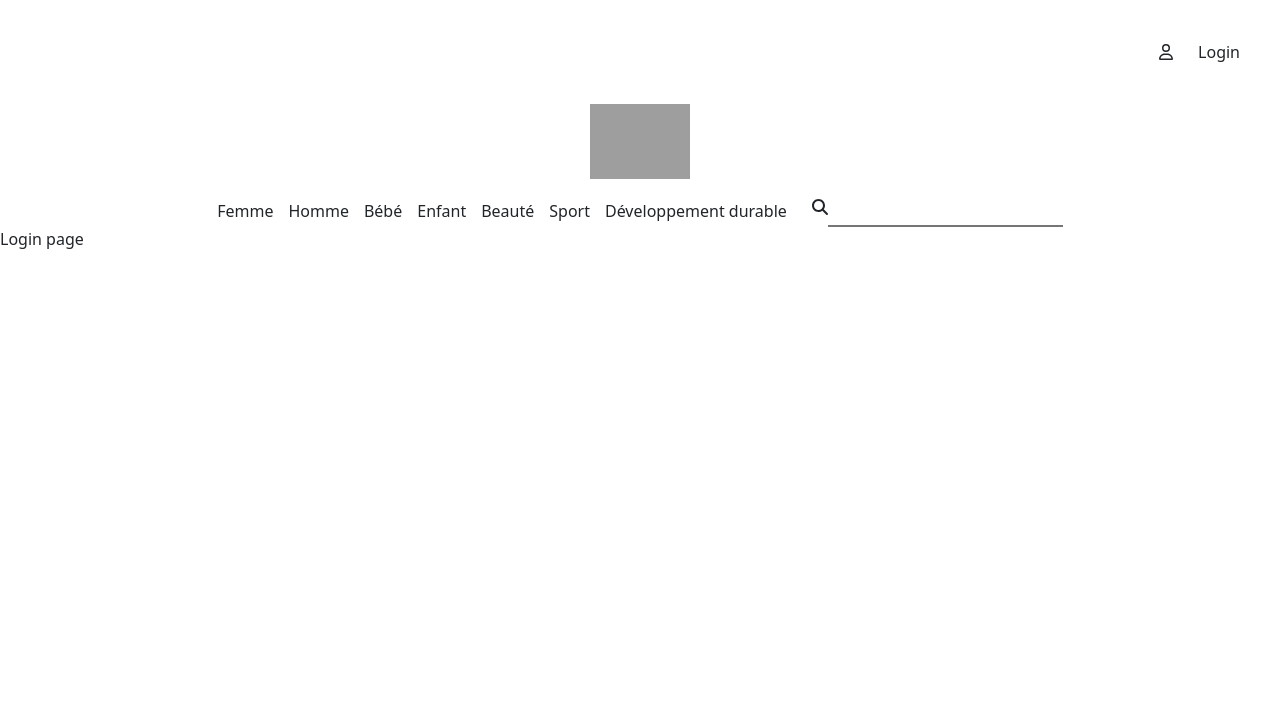
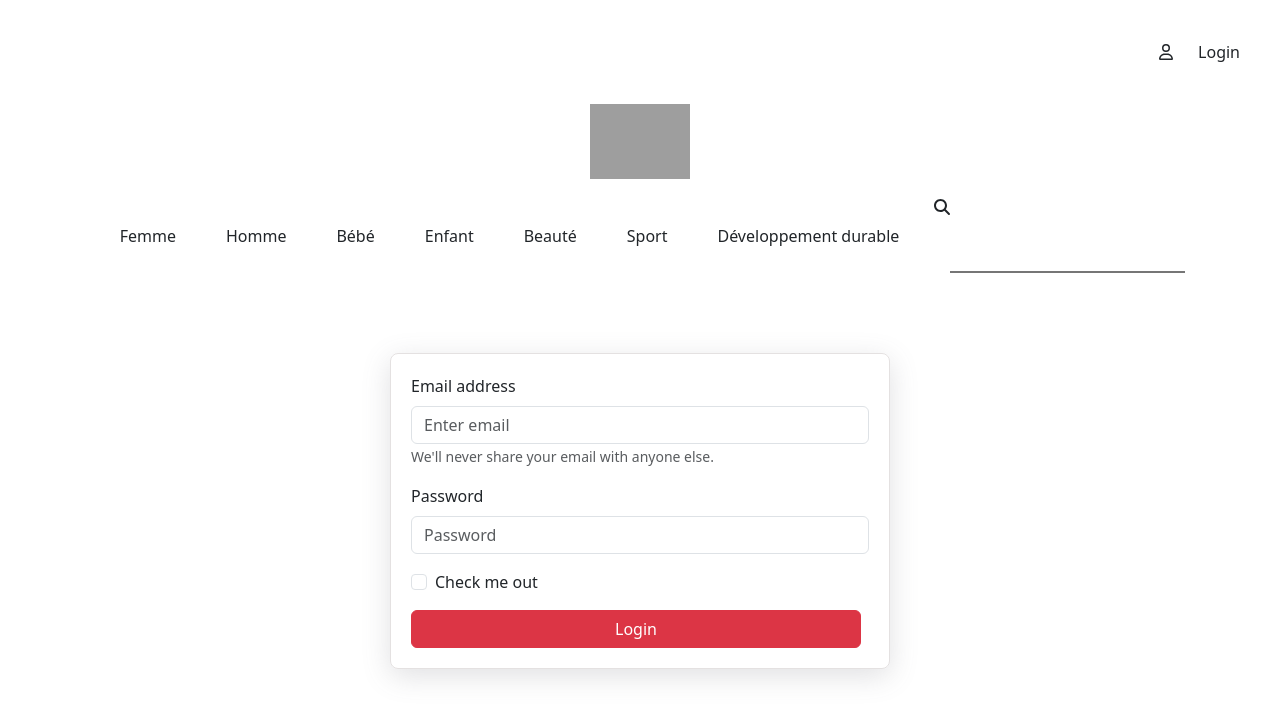
Before and after one commit to smy-bs/hetmProject, a React (Create React App) app: page /login in a window 1280 px wide. Shown: the top 718 px of the page. Built offline with nearby package versions, Linux system fonts and the light colour scheme; grey boxes are pictures that could not be loaded.

Commit message:
detailpage

```diff
--- a/src/App.css
+++ b/src/App.css
@@ -3,6 +3,7 @@
   justify-content: flex-end;
   gap:25px;
   padding:40px;
+  cursor:pointer;
 }
 
 .nav-section{
@@ -26,7 +27,7 @@
 }
 
 .menu-list li{
-  margin-right: 15px; /* 메뉴 아이템 간격 설정 */
+margin:25px 25px;
 }
 .search {
   display:flex;
@@ -48,3 +49,38 @@
     transform: scale(1.1);
     transition: all 300ms ease-out;
   }
+
+ .form_section{
+    margin-top:5rem;
+  }
+
+  .form-Group{
+    width:500px;
+    padding:20px;
+    margin:auto;
+    border:1px solid #c1b9b96e;
+    border-radius: 8px;
+    box-shadow: rgba(100, 100, 111, 0.2) 0px 7px 29px 0px;
+  }
+  .btn_login{
+        width:450px;
+  }
+  .items-list{
+    display:flex;
+    justify-content: flex-start;
+    flex-direction: column;
+    padding-bottom:5px;
+
+  }
+  .product-img{
+    display:flex;
+    justify-content: flex-end;
+      }
+  .dropdown-toggle.btn.btn-light {
+        border: 1px solid black;
+
+      }
+  .btn-dark{
+    width:450px;
+    margin-top:10px;
+  }
--- a/src/App.js
+++ b/src/App.js
@@ -1,19 +1,24 @@
-import logo from './logo.svg';
+import {useState,useEffect} from "react";
 import './App.css';
 import { Routes, Route } from "react-router-dom";
 import ProductAll from "./page/ProductAll";
+import ProductDetail from "./page/ProductDetail";
 import Login from "./page/Login";
-import ProductDetail from './page/ProductDetail';
 import Navbar from './component/Navbar';
 import 'bootstrap/dist/css/bootstrap.min.css';
+import PrivateRoute from "./route/PrivateRoute";
 
 function App() {
+  const [authenticate,setAuthenticate]=useState(false) // true면 로그인이 되고 fqlse면 로그인이 안됨
+  useEffect(()=>{
+    console.log("aaa",authenticate);
+  },[authenticate])
   return <div>
-    <Navbar />
+  <Navbar />
    <Routes>
-    <Route path="" element={<ProductAll/>} />
-    <Route path="/login" element={<Login/>} />
-    <Route path="/Product:id" element={<ProductDetail/>} />
+    <Route path="/" element={<ProductAll/>} />
+    <Route path="/login" element={<Login setAuthenticate ={setAuthenticate}/>} />
+    <Route path="/Product/:id" element={<PrivateRoute authenticate={authenticate}/>} />
   </Routes>
 
 </div>
--- a/src/component/Navbar.js
+++ b/src/component/Navbar.js
@@ -2,6 +2,7 @@
 import { FontAwesomeIcon } from '@fortawesome/react-fontawesome';
 import { faUser } from '@fortawesome/free-regular-svg-icons';
 import { faSearch } from '@fortawesome/free-solid-svg-icons';
+import { useNavigate } from 'react-router-dom';
 
 
 const Navbar = () => {
@@ -14,9 +15,13 @@
         "Sport",
         "Développement durable",
     ];
+    const navigate = useNavigate()
+    const goToLogin = ()=>{
+          navigate('/login');
+    };
   return (
     <div>
-        <div className="login-button">
+        <div className="login-button" onClick={goToLogin}>
       <div>
         <FontAwesomeIcon icon = {faUser} /></div>
         <div>Login</div>
--- a/src/component/ProductCard.js
+++ b/src/component/ProductCard.js
@@ -1,11 +1,16 @@
 import React from 'react'
+import { useNavigate } from 'react-router-dom'
 
 const ProductCard = ({item}) => {
+  const navigate = useNavigate();
+  const showDetail = () =>{
+    navigate(`/product/${item.id}`);
+  };
   return (
-    <div>
+    <div onClick={showDetail}>
     <div>
       <img className="ProductImg" src= {item?.img} /></div>
-      <div>{item?.choice == true? "Concsious choice":""}</div>
+      <div>{item?.choice == true? "Concious choice":""}</div>
       <div>{item?.title}</div>
       <div>{item?.price}</div>
       <div>{item?.new == true? "신제품":""}</div>
--- a/src/page/Login.js
+++ b/src/page/Login.js
@@ -1,9 +1,42 @@
 import React from 'react'
+import { Container } from 'react-bootstrap';
+import Button from 'react-bootstrap/Button';
+import Form from 'react-bootstrap/Form';
+import { useNavigate } from 'react-router-dom';
 
-const Login = () => {
+
+const Login = ({setAuthenticate}) => {
+  const navigate = useNavigate();
+  const loginUser = (event) =>{
+    event.preventDefault(); // 페이지 새로고침방지
+    console.log("login user function issue");
+    setAuthenticate(true);
+    navigate('/');
+  }
   return (
-    <div>
-      Login page
+    <div className="form_section">
+      <Container>
+       <Form className="form-Group" onSubmit={(event)=>loginUser(event)}>
+      <Form.Group className="mb-3" controlId="formBasicEmail">
+        <Form.Label>Email address</Form.Label>
+        <Form.Control type="email" placeholder="Enter email" />
+        <Form.Text className="text-muted">
+          We'll never share your email with anyone else.
+        </Form.Text>
+      </Form.Group>
+
+      <Form.Group className="mb-3" controlId="formBasicPassword">
+        <Form.Label>Password</Form.Label>
+        <Form.Control type="password" placeholder="Password" />
+      </Form.Group>
+      <Form.Group className="mb-3" controlId="formBasicCheckbox">
+        <Form.Check type="checkbox" label="Check me out" />
+      </Form.Group>
+      <Button variant="danger" type="submit" className="btn_login">
+        Login
+      </Button>
+    </Form>
+    </Container>
     </div>
   )
 }
--- a/src/page/ProductAll.js
+++ b/src/page/ProductAll.js
@@ -5,7 +5,7 @@
 const ProductAll = () => {
       const [productList, setProductList] = useState([]);
       const getProducts = async () => {
-      let url = `http://localhost:5000/products`;
+      let url = ` https://my-json-server.typicode.com/smy-bs/hetmProject/products`;
       let response = await fetch(url);
       let data = await response.json();
       setProductList(data)
--- a/src/page/ProductDetail.js
+++ b/src/page/ProductDetail.js
@@ -1,11 +1,50 @@
-import React from 'react'
+import React, { useEffect,useState } from 'react';
+import { Container, Row, Col, Dropdown,Button } from 'react-bootstrap';
+import {useParams} from "react-router-dom";
+
 
 const ProductDetail = () => {
+  let{id} = useParams();
+  const[product,setProduct]= useState(null);
+
+  const getProductDetail = async () => {
+    let url = ` https://my-json-server.typicode.com/smy-bs/hetmProject/products/${id}`;
+    let response = await fetch(url);
+    let data =  await response.json();
+    console.log(data);
+    setProduct(data);
+  }
+  useEffect(()=>{
+       getProductDetail();
+  },[])
+
   return (
-    <div>
-      ProductDetail page
-    </div>
-  )
-}
+    <Container>
+     <Row>
+      <Col>
+      <img src={product?.img}/></Col>
+      <Col>
+      <div className="items-list">{product?.title}</div>
+      <div className="items-list">{product?.price}</div>
+      <div className="items-list">{product?.choice == true? "Concious choice":""}</div>
+
+      <Dropdown>
+            <Dropdown.Toggle variant="light" id="dropdown-basic" >
+              사이즈 선택
+            </Dropdown.Toggle>
+            <Dropdown.Menu>
+              <Dropdown.Item href="#/action-1">S</Dropdown.Item>
+              <Dropdown.Item href="#/action-2">M</Dropdown.Item>
+              <Dropdown.Item href="#/action-3">L</Dropdown.Item>
+            </Dropdown.Menu>
+          </Dropdown>
+
+          <Button className="btn-dark" variant="dark">추가</Button>
+
+      </Col>
+     </Row>
+    </Container>
+  );
+};
 
 export default ProductDetail
--- /dev/null
+++ b/src/route/PrivateRoute.js
@@ -0,0 +1,10 @@
+import React from 'react';
+import ProductDetail from '../page/ProductDetail';
+import { Navigate} from "react-router-dom";
+
+
+const PrivateRoute = ({authenticate}) => {
+  return authenticate == true ? <ProductDetail/> : <Navigate to ="/login" />;
+};
+
+export default PrivateRoute
```
